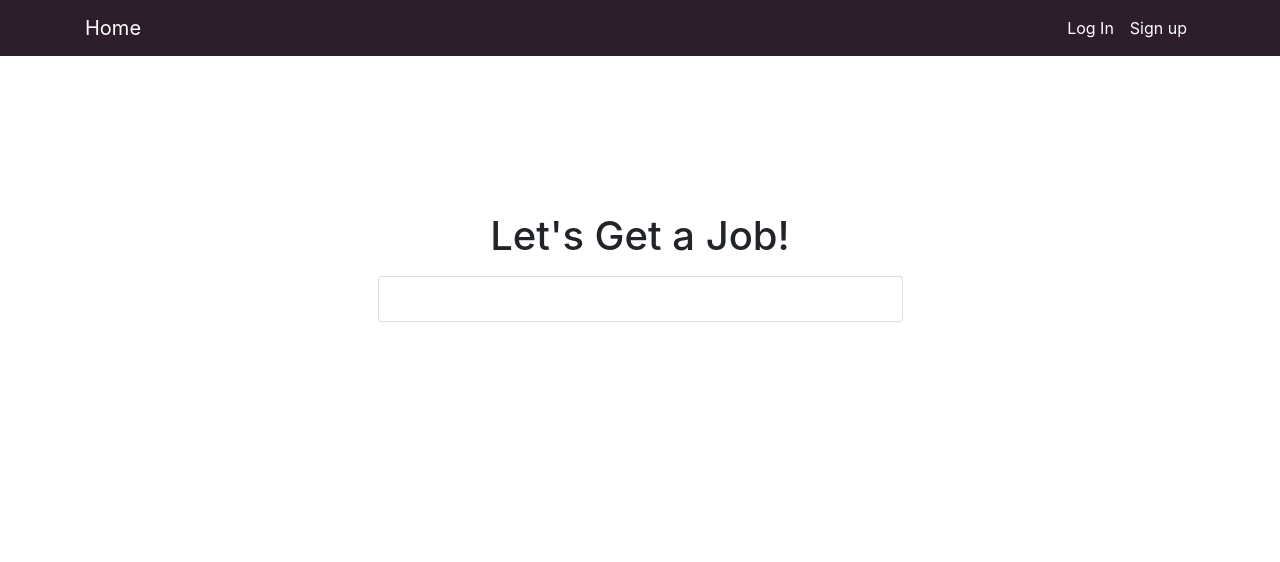
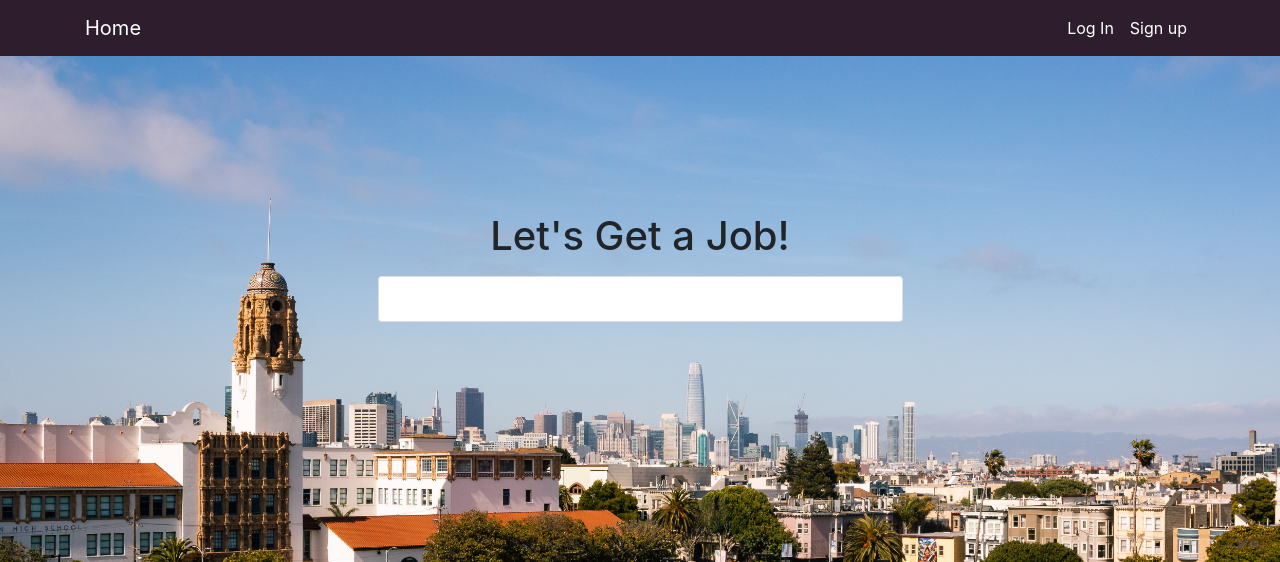
Before and after one commit to backend-project-team3/letsgetyouajob, a Django app: template apps/core/templates/pages/detailed_search_results.html in a window 1280 px wide. Shown: the top 562 px of the page. Run offline with Django 3.2, Linux system fonts and the light colour scheme; the template is opened without the code that fills it, so the values that code supplies are empty; some libraries are stand-ins or nearby versions.

Commit message:
each template has a background image now

```diff
--- a/apps/core/static/css/custom.css
+++ b/apps/core/static/css/custom.css
@@ -4,7 +4,7 @@
     background: #2E1D2C;
 }
 
-.nav-link, .navbar-brand, #search-results-text, #search-term{color: white;
+.nav-link, .navbar-brand, #search-results, #search-term, #you-searched{color: white;
 
 }
 
--- a/apps/core/templates/pages/detailed_search_results.html
+++ b/apps/core/templates/pages/detailed_search_results.html
@@ -7,8 +7,12 @@
 {% block additional_styles %}
 <style>
     body {
-        background-color: white;
-    }
+      background-image: url('/static/images/mission-dolores.jpg');
+      background-size: cover;
+      background-repeat: no-repeat;
+      background-position: center center;
+      background-attachment: fixed;
+  }
 </style>
 {% endblock %}
 
```
Also changed, not shown: apps/accounts/templates/accounts/login.html (+12 -0 lines), apps/accounts/templates/accounts/signup.html (+11 -0 lines), apps/core/templates/pages/search_results.html (+8 -4 lines), apps/core/static/images/cable_car.jpg (added), apps/core/static/images/tower.jpg (added).
